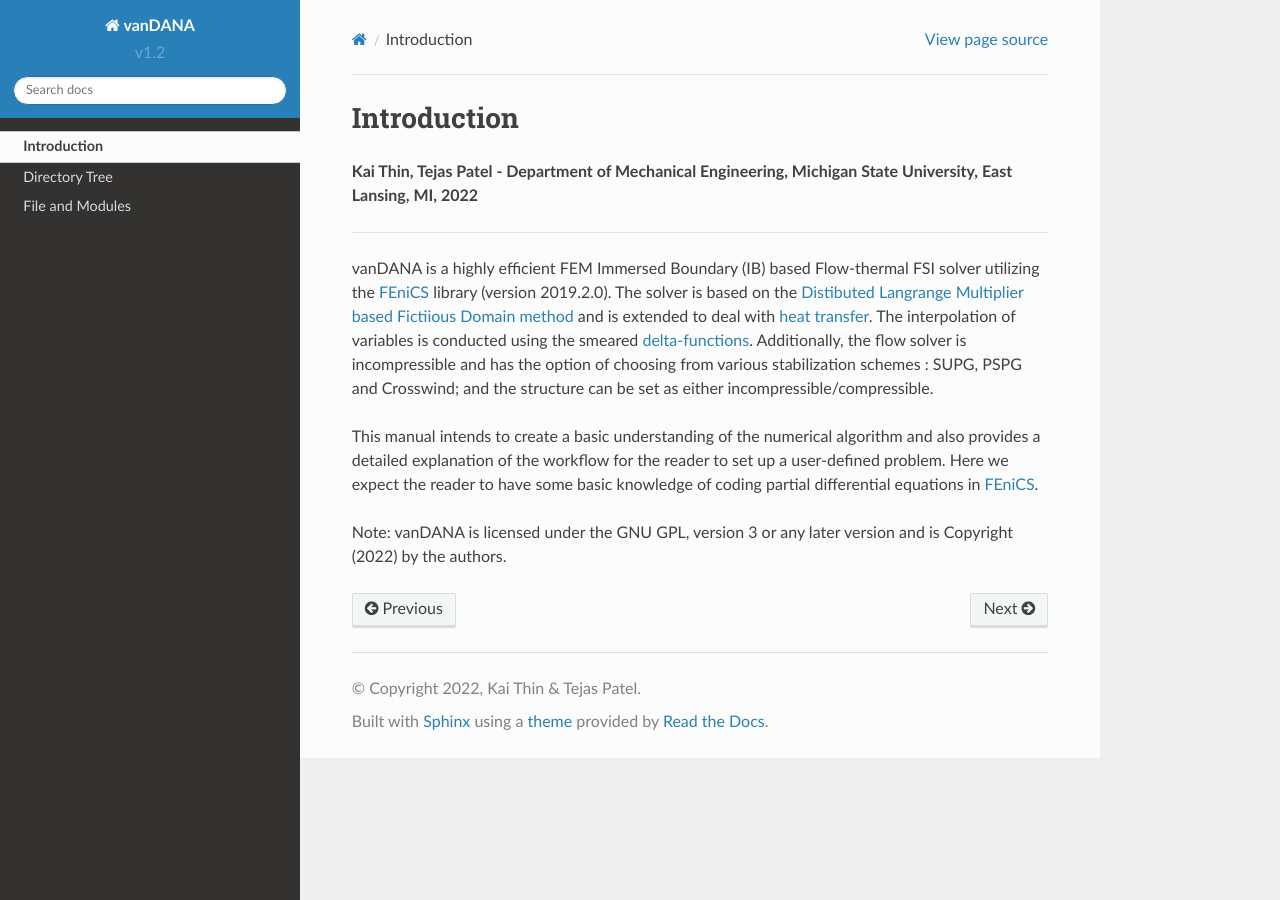
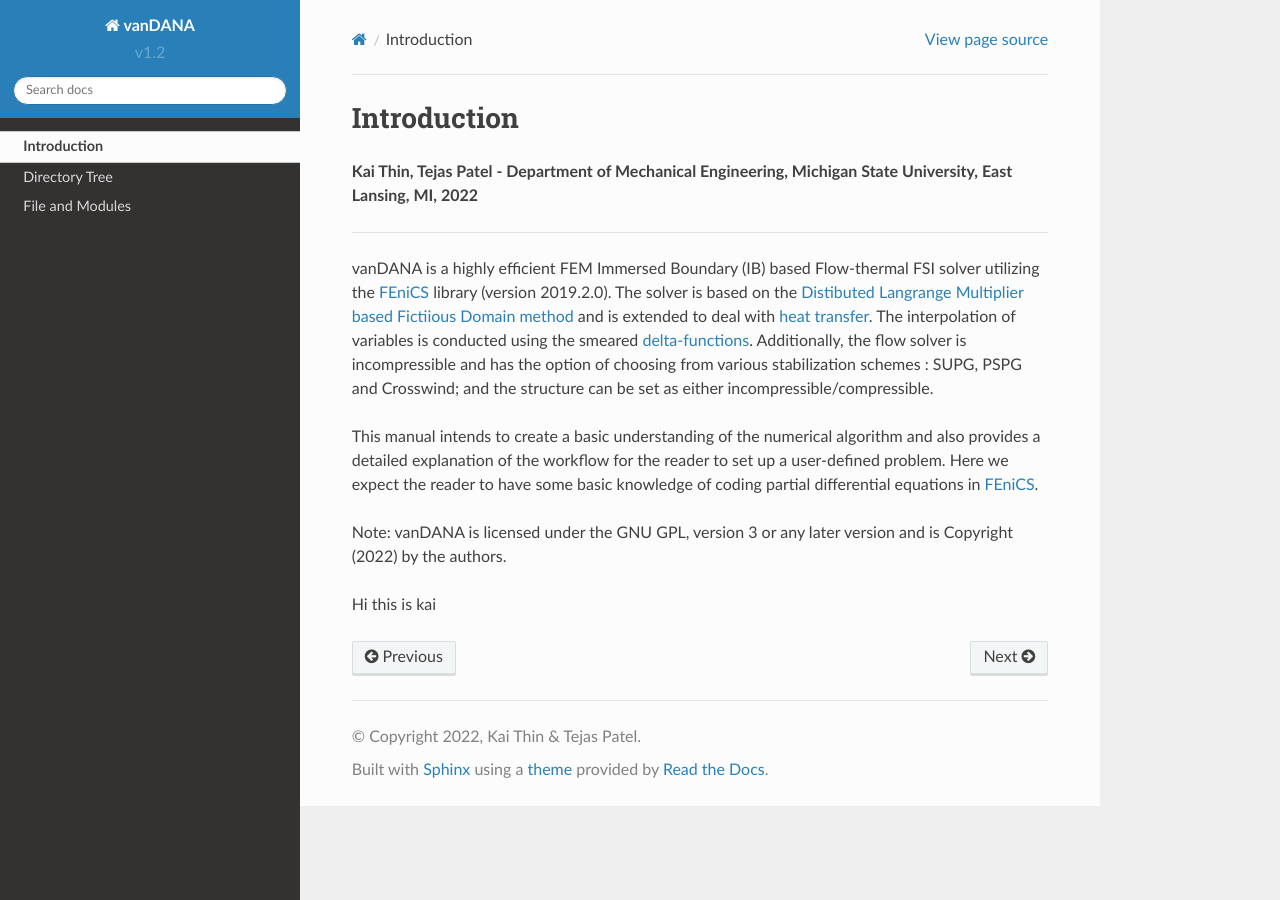
Before and after one commit to kaithin5/test, a Sphinx documentation site: the page built from docs/source/introduction.rst, in a window 1280 px wide. Built offline with Sphinx 7.4.7 and the Read the Docs theme 2.0.0, drawn with Linux system fonts in a browser that asks for light colours.

Commit message:
Update introduction.rst

```diff
--- a/docs/source/introduction.rst
+++ b/docs/source/introduction.rst
@@ -15,3 +15,5 @@ vanDANA is a highly efficient FEM Immersed Boundary (IB) based Flow-thermal FSI
 This manual intends to create a basic understanding of the numerical algorithm and also provides a detailed explanation of the workflow for the reader to set up a user-defined problem. Here we expect the reader to have some basic knowledge of coding partial differential equations in `FEniCS <https://fenicsproject.org>`__.
 
 Note: vanDANA is licensed under the GNU GPL, version 3 or any later version and is Copyright (2022) by the authors.
+
+Hi this is kai
```
